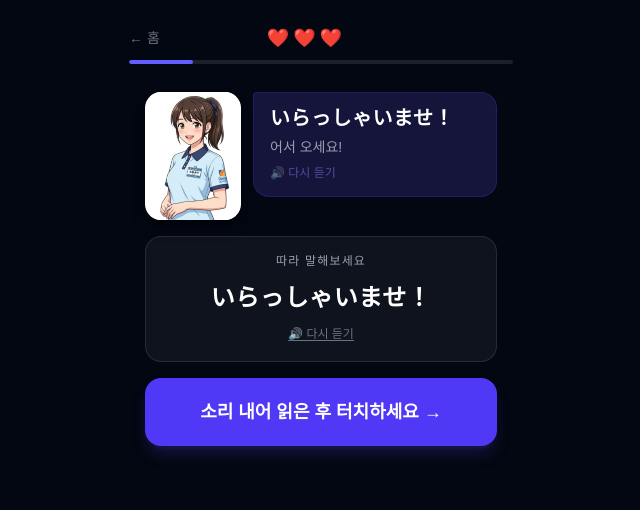
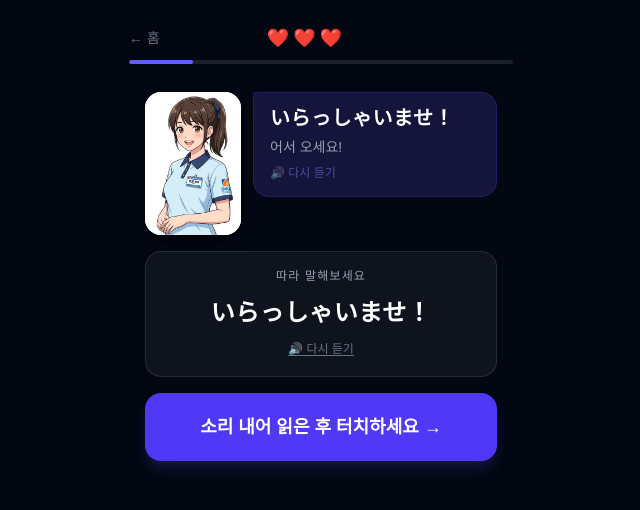
Before and after one commit to gnswlcn/Gojapan, a Next.js app: page /Gojapan/shadow/play in a window 1280 px wide. Shown: the top 510 px of the page, without its empty margins (319-959 px from the left). Built offline with nearby package versions, Linux system fonts and the light colour scheme.

Commit message:
fix: use next/image for basePath-aware character image URLs

```diff
--- a/app/shadow/play/page.tsx
+++ b/app/shadow/play/page.tsx
@@ -7,6 +7,7 @@ import ep001 from '@/data/shadow_ep001.json';
 import ep002 from '@/data/shadow_ep002.json';
 import ep003 from '@/data/shadow_ep003.json';
 import ep004 from '@/data/shadow_ep004.json';
+import NextImage from 'next/image';
 import { useProgressStore } from '@/store/useProgressStore';
 
 // ─── Types ───────────────────────────────────────────────────────────────────
@@ -130,11 +131,14 @@ function NpcAvatar({ npc, mood }: NpcAvatarProps) {
         transition={{ duration: 0.5 }}
         className="shrink-0 w-24 rounded-2xl overflow-hidden shadow-lg shadow-black/40 bg-white"
       >
-        <img
+        <NextImage
           src={src}
           alt={npc.name}
-          className="w-24 h-32 object-contain object-top select-none"
+          width={96}
+          height={128}
+          className="object-contain object-top select-none"
           draggable={false}
+          unoptimized
         />
       </motion.div>
     );
```
